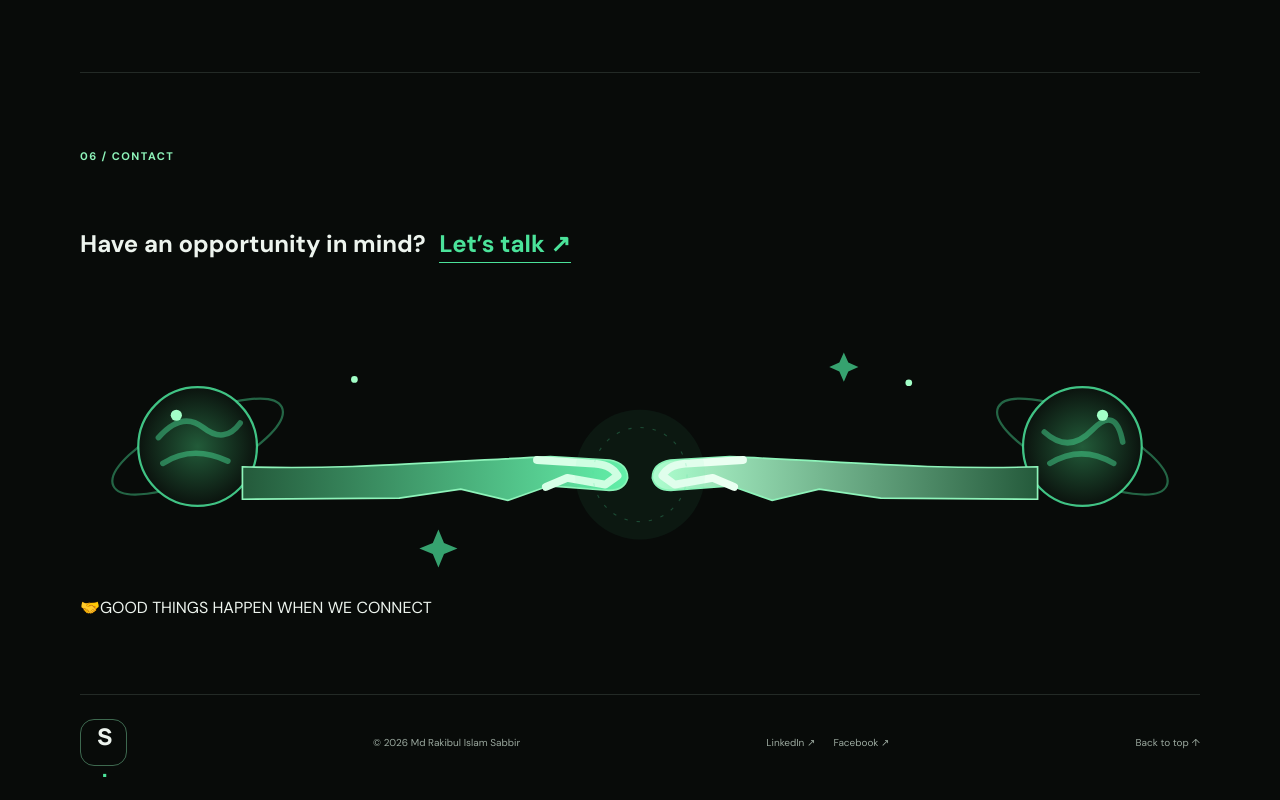
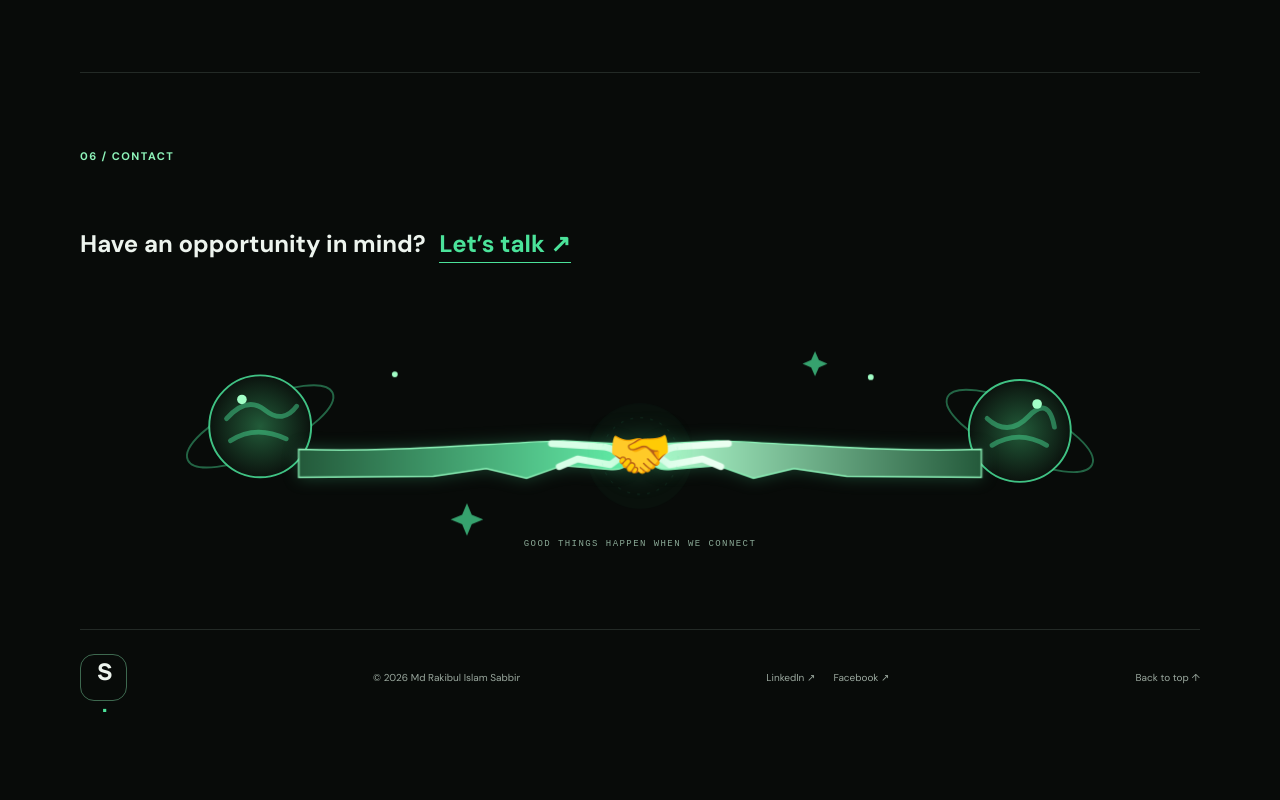
Before and after one commit to AdRakib0/sabbir-portfolio, a Next.js app: page / in a window 1280 px wide. Shown: the part 5068-5868 px from the top of the page. After the commit the page ends 5803 px from the top, so only its background shows below. Built offline with nearby package versions, Linux system fonts and the light colour scheme.

Commit message:
Animate handshake arms and orbiting planets

```diff
--- a/app/globals.css
+++ b/app/globals.css
@@ -176,3 +176,25 @@ html{scroll-behavior:smooth}
 @media(prefers-reduced-motion:reduce){.art:before,.art:after,.art-visual,.art-visual>b,.art-orbit,.art-spark{animation:none!important}}
 
 .contact-cta{display:flex;align-items:center;min-height:110px}.contact-cta h2{max-width:900px}.contact-cta .email{display:inline-block;margin:0 0 0 8px;padding:0 0 3px;border-bottom:1px solid #4be39a;font-size:inherit;line-height:inherit}.contact-cta .email:hover{opacity:.8}
+
+/* Animated planetary handshake in the contact section */
+.handshake-scene{position:relative;width:min(100%,1000px);height:250px;margin:6px auto -4px;overflow:hidden;isolation:isolate}
+.handshake-art{display:block;width:100%;height:100%;overflow:visible}
+.planet-left,.planet-right{transform-box:fill-box;transform-origin:center;animation:planet-float 5s ease-in-out infinite}
+.planet-right{animation-delay:-2.5s}
+.arm{transform-box:fill-box;transition:filter .3s;filter:drop-shadow(0 0 5px #4be39a12)}
+.arm-left{transform-origin:left center;animation:reach-left 2s cubic-bezier(.2,.75,.25,1) both, arm-glow 3s ease-in-out 2s infinite}
+.arm-right{transform-origin:right center;animation:reach-right 2s cubic-bezier(.2,.75,.25,1) both, arm-glow 3s ease-in-out 2s infinite}
+.handshake-glow{transform-box:fill-box;transform-origin:center;animation:handshake-pulse 2.4s ease-in-out 1.8s infinite}
+.handshake-emoji{position:absolute;left:50%;top:59%;transform:translate(-50%,-50%) scale(.65);font-size:clamp(34px,5vw,52px);filter:drop-shadow(0 0 12px #4be39a40);opacity:0;animation:handshake-arrive .7s cubic-bezier(.2,.8,.2,1) 1.55s forwards, handshake-bob 2.4s ease-in-out 2.25s infinite}
+.handshake-caption{position:absolute;left:50%;bottom:8px;transform:translateX(-50%);font:9px monospace;letter-spacing:.16em;color:#8aa996;white-space:nowrap;opacity:0;animation:caption-fade .8s ease 2s forwards}
+@keyframes reach-left{from{transform:scaleX(.08);opacity:.25}to{transform:scaleX(1);opacity:1}}
+@keyframes reach-right{from{transform:scaleX(.08);opacity:.25}to{transform:scaleX(1);opacity:1}}
+@keyframes planet-float{0%,100%{translate:0 0}50%{translate:0 -7px}}
+@keyframes arm-glow{0%,100%{filter:drop-shadow(0 0 3px #4be39a10)}50%{filter:drop-shadow(0 0 9px #4be39a45)}}
+@keyframes handshake-pulse{0%,100%{opacity:.5;transform:scale(.94)}50%{opacity:1;transform:scale(1.07)}}
+@keyframes handshake-arrive{from{opacity:0;transform:translate(-50%,-50%) scale(.45) rotate(-12deg)}to{opacity:1;transform:translate(-50%,-50%) scale(1) rotate(0)}}
+@keyframes handshake-bob{0%,100%{translate:0 0}50%{translate:0 -4px}}
+@keyframes caption-fade{to{opacity:1}}
+@media(max-width:600px){.handshake-scene{height:190px;margin-top:16px}.handshake-art{width:135%;max-width:none;margin-left:-17.5%}.handshake-emoji{top:59%;font-size:34px}.handshake-caption{font-size:7px;letter-spacing:.1em;bottom:4px}}
+@media(prefers-reduced-motion:reduce){.planet-left,.planet-right,.arm-left,.arm-right,.handshake-glow,.handshake-emoji,.handshake-caption{animation:none!important;opacity:1;transform:none}.handshake-emoji{transform:translate(-50%,-50%);opacity:1}}
```
